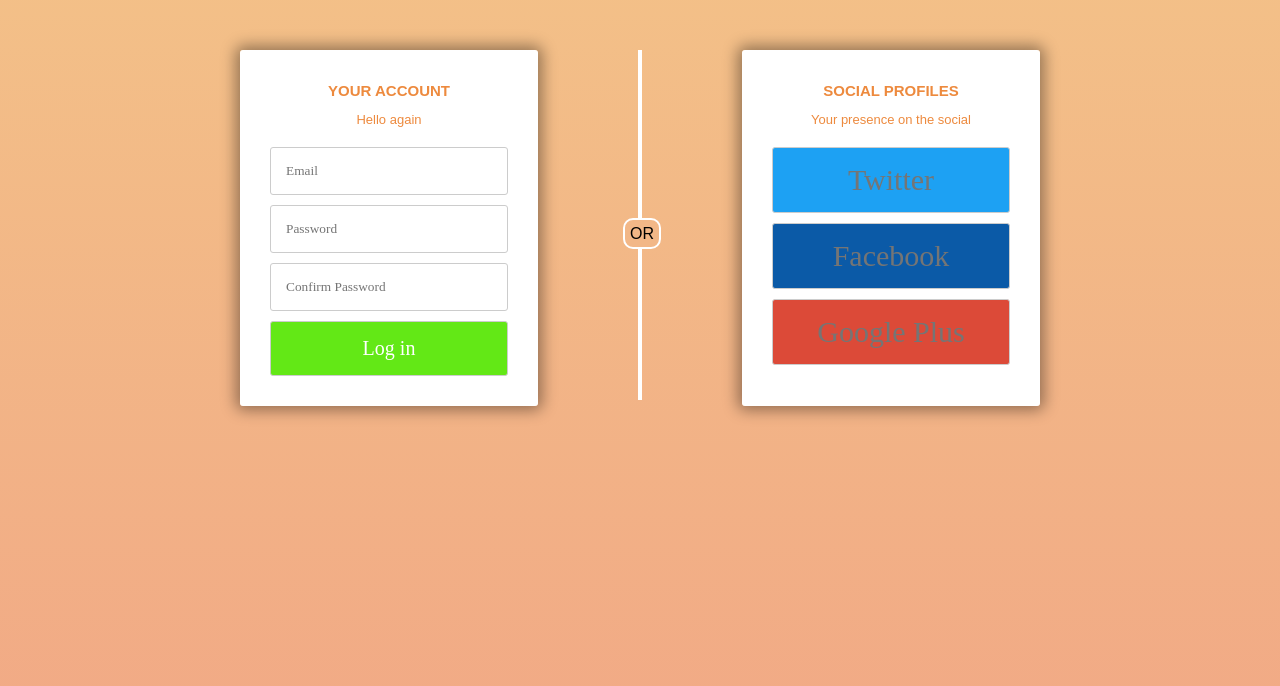
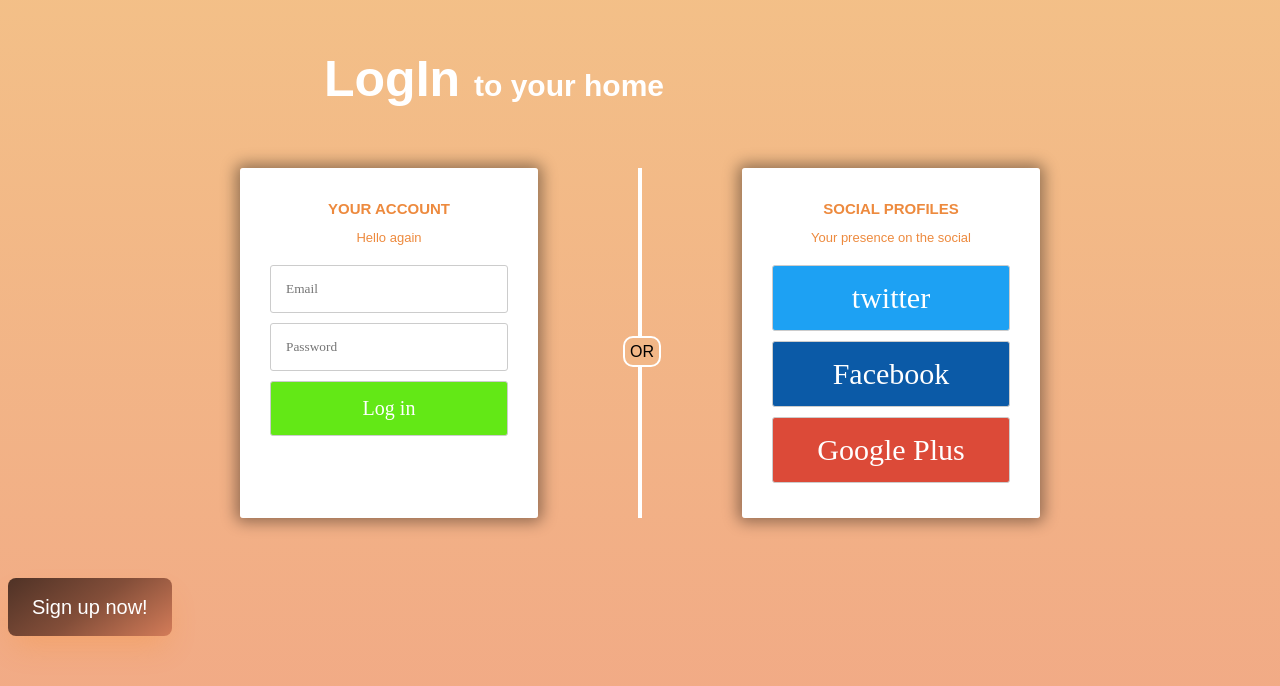
Before and after one commit to yazan-hamamdi/cake-store, a PHP site: page /LoginForm.html in a window 1280 px wide. Shown: the top 686 px of the page. Run offline with PHP 8.4, Linux system fonts and the light colour scheme.

Commit message:
log in form modification

```diff
--- a/FormStyle.css
+++ b/FormStyle.css
@@ -11,10 +11,25 @@ body {
         font-family: montserrat, arial, verdana;
 }
 
+.title{
+    margin: 50px 25%;
+    font-size: 50px;
+    color:white;
+}
+
+.supTitile{
+    font-size: 30px;
+}
+
+.L:hover,.I:hover{
+    font-size: 70px;
+    color: #5B382A;
+}
+
     /*form styles*/
 #msform {
     width: 1000px;
-    margin: 50px auto;
+    margin: 60px auto;
     text-align: center;
     display: flex;
 }
@@ -61,7 +76,11 @@ body {
         background-color: #63E816;
         color: white;
         font-size: 20px;
+    }
 
+    .submit:hover{
+        box-shadow: 0 0 10px #63E816 ;
+        font-size: 25px;
     }
 
     .Twitter{
@@ -71,6 +90,11 @@ body {
         text-align: center;
     }
 
+    .Twitter:hover{
+        box-shadow: 0 0 10px #1da1f3 ;
+        font-size: 25px;
+    }
+
     .Facebook{
         background-color:#0b5aa7;
         color: white;
@@ -78,11 +102,21 @@ body {
         text-align: center;
     }
 
+    .Facebook:hover{
+        box-shadow: 0 0 10px #0b5aa7 ;
+        font-size: 25px;
+    }
+
     .Gplus{
         background-color: #dc4a38;
         color: white;
         font-size: 30px;
         text-align: center;
+    }
+
+    .Gplus:hover{
+        box-shadow: 0 0 10px #dc4a38 ;
+        font-size: 25px;
     }
 
     .bar{
@@ -101,3 +135,33 @@ body {
         background-color: #f2b787;
         padding: 5px;
     }
+
+.button {
+align-items: center;
+background-image: linear-gradient(144deg,#4f3226, #834e39 50%,#d47c59);
+border: 0;
+border-radius: 8px;
+box-shadow: rgba(251, 123, 4, 0.2) 0 15px 30px -5px;
+
+color: white;
+
+font-family: Phantomsans, sans-serif;
+font-size: 20px;
+line-height: 1em;
+padding: 19px 24px;
+text-decoration: none;
+
+cursor: pointer;
+}
+
+
+.button:hover {
+outline: 0;
+box-shadow: 0 0 10px #4f3226 ;
+        font-size: 25px;
+}
+
+a  {
+    text-decoration: none;
+    color: white;
+}
--- a/LoginForm.html
+++ b/LoginForm.html
@@ -6,6 +6,7 @@
     <link rel="stylesheet" href="FormStyle.css">
 </head>
 <body>
+    <h1 class="title"><span class="L">L</span>og<span class="I">I</span>n  <span class="supTitile">to your home</span></h1>
     <form id="msform">
         <!-- fieldsets -->
         <fieldset>
@@ -13,18 +14,19 @@
             <h3 class="fs-subtitle">Hello again</h3>
             <input type="text" name="email" placeholder="Email" />
             <input type="password" name="pass" placeholder="Password" />
-            <input type="password" name="cpass" placeholder="Confirm Password" />
             <input type="submit" name="sub" value="Log in" class="submit" >
         </fieldset>
         <div class="bar"><span >OR</span></div>
         <fieldset >
             <h2 class="fs-title">Social Profiles</h2>
             <h3 class="fs-subtitle">Your presence on the social </h3>
-            <input type="text" class="Twitter" name="twitter" placeholder="Twitter" />
-            <input type="text" class="Facebook" name="facebook" placeholder="Facebook" />
-            <input type="text" class="Gplus" name="gplus" placeholder="Google Plus" />
+            <input type="button" class="Twitter" name="twitter" value="twitter" />
+            <input type="button" class="Facebook" name="facebook" value="Facebook" />
+            <input type="button" class="Gplus" name="gplus" value="Google Plus"  />
         </fieldset>
 
     </form>
+    <button class="button" role="button"><a href="singup"> Sign up now!</a></button>
+
 </body>
 </html>
```
